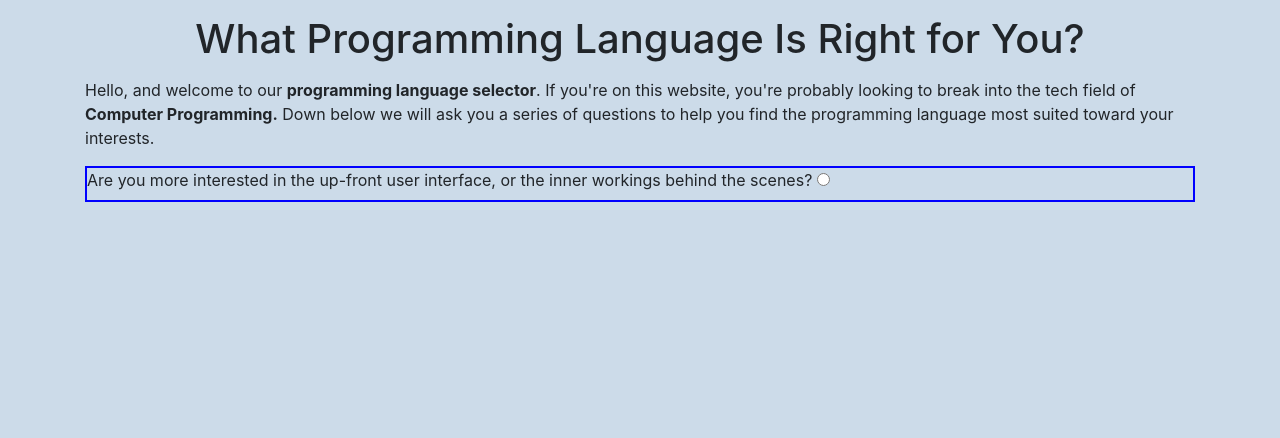
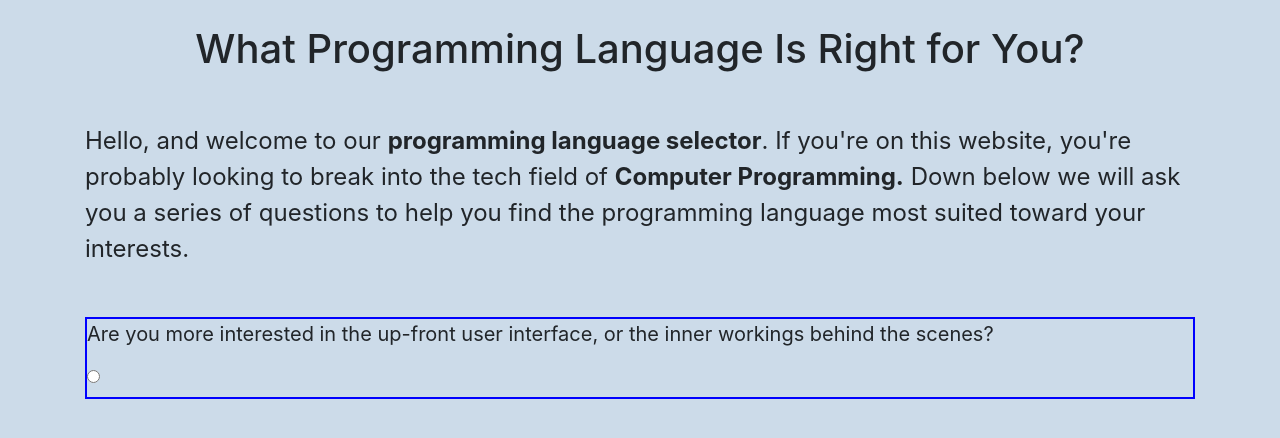
Before and after one commit to jarretjeter/programming-language-suggester, a plain HTML site: page index.html in a window 1280 px wide. Drawn offline with Linux system fonts and the light colour scheme.

Commit message:
add more margins and add form elements

```diff
--- a/css/styles.css
+++ b/css/styles.css
@@ -8,8 +8,17 @@ body {
 }
 
 h1 {
-  margin: 15px;
+  margin: 25px 15px 50px;
   text-align: center;
+}
+
+p {
+  font-size: 20px;
+}
+
+.intro {
+  font-size: 24px;
+  margin: 0 0 50px 0;
 }
 
 .radio {
--- a/index.html
+++ b/index.html
@@ -10,14 +10,18 @@
 <body>
   <div class="container">
     <h1>What Programming Language Is Right for You?</h1>
-    <p>Hello, and welcome to our <strong>programming language selector</strong>. If you're on this website, you're probably looking to break into the tech field of <strong>Computer Programming.</strong> Down below we will ask you a series of questions to help you find the programming language most suited toward your interests.</p>
+    <p class="intro">Hello, and welcome to our <strong>programming language selector</strong>. If you're on this website, you're probably looking to break into the tech field of <strong>Computer Programming.</strong> Down below we will ask you a series of questions to help you find the programming language most suited toward your interests.</p>
 
     <div class="form-group">
-      <div class="radio">
-        <label>Are you more interested in the up-front user interface, or the inner workings behind the scenes?
+      <form id="questions">
+        <div class="radio">
+        <p>Are you more interested in the up-front user interface, or the inner workings behind the scenes?</p>
+        <label>
           <input type="radio">
         </label>
       </div>
+      </form>
+
 
 
     </div>
```
